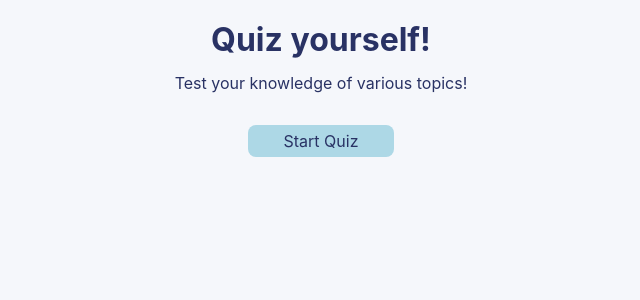
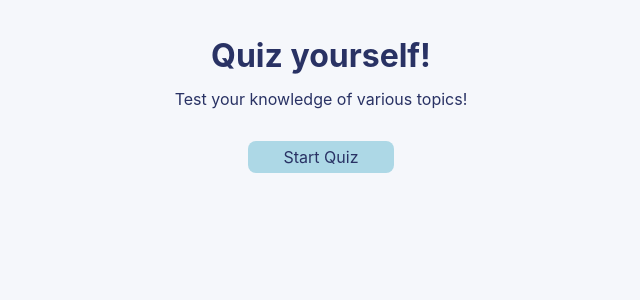
Before and after one commit to michael-j-coyne/quiz-app, a React (Vite) app: page / in a window 1280 px wide. Shown: the top 300 px of the page, without its empty margins (319-959 px from the left). Built offline with nearby package versions, Linux system fonts and the light colour scheme.

Commit message:
Increase body padding on larger screens

```diff
--- a/src/index.css
+++ b/src/index.css
@@ -30,3 +30,9 @@ body {
   justify-content: center;
   margin: 0;
 }
+
+@media only screen and (min-width: 768px) {
+  body {
+    padding: 2rem;
+  }
+}
```
